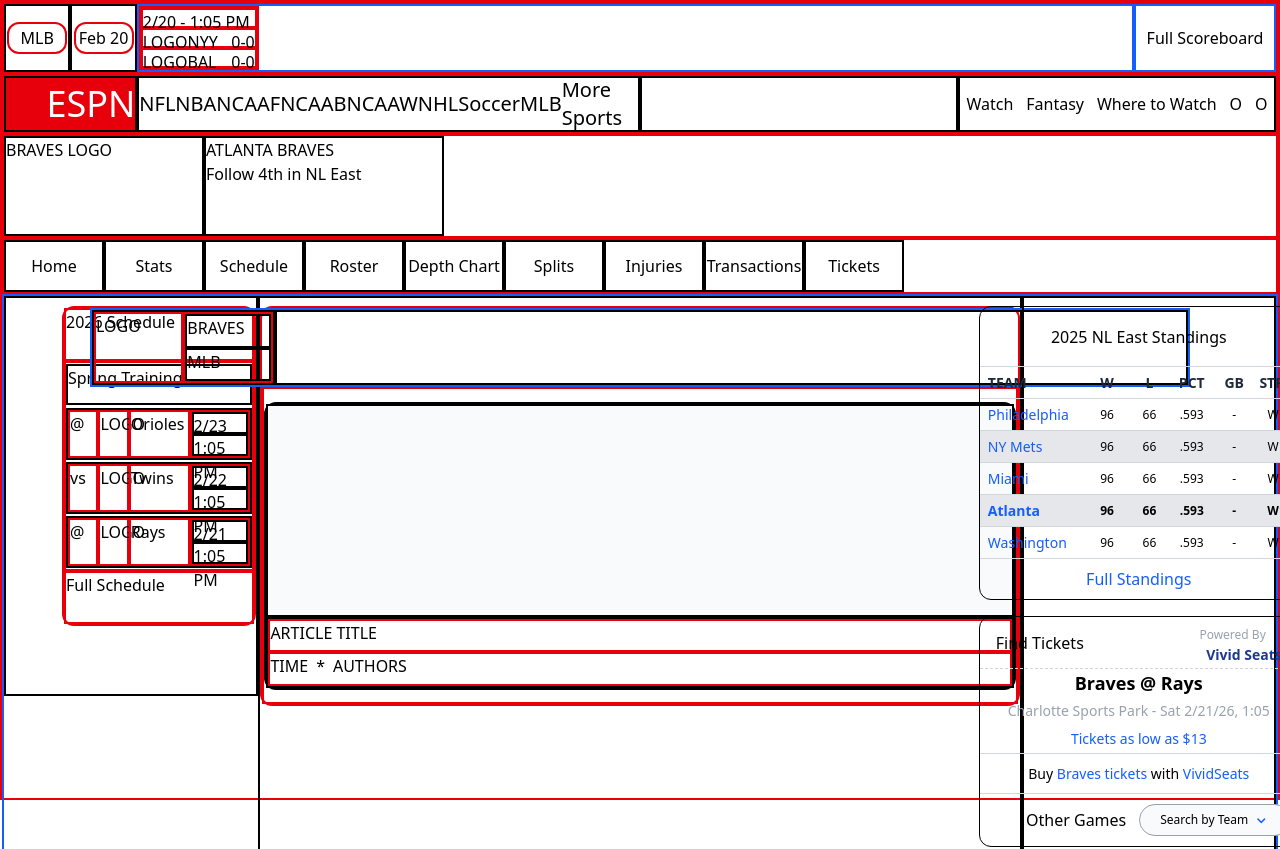
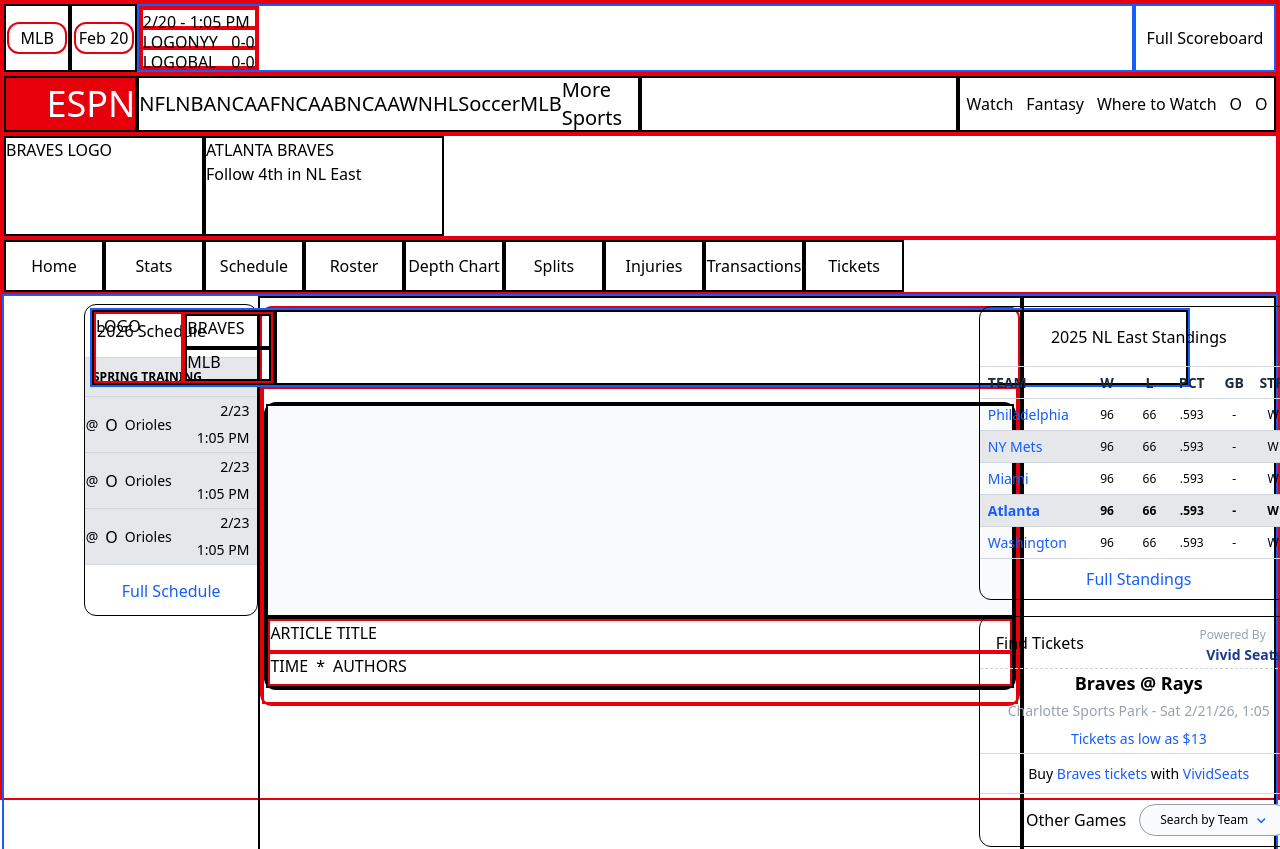
Before and after one commit to loganyeh/sports_dashboard, a React (Vite) app: page / in a window 1280 px wide. Shown: the top 849 px of the page. Built offline with nearby package versions, Linux system fonts and the light colour scheme.

Commit message:
feat: schedule block created

```diff
--- a/src/pages/TeamPage.jsx
+++ b/src/pages/TeamPage.jsx
@@ -105,40 +105,42 @@
 
 
                     {/* schedule */}
-                    <div className="border-2 border-black h-100 w-1/5 flex justify-center">
-                        <div className="border-2 border-red-600 h-80 w-70 mt-2 ml-14 rounded-xl">
-                            <div className="border-2 border-red-600 h-1/6 w-full">2026 Schedule</div>
-                            <div className="border-2 border-red-600 h-4/6 w-full flex flex-col justify-around">
-                                <div className="border-2 border-black h-1/5 w-full">Spring Training</div>
-                                <div className="border-2 border-black h-1/4 w-full flex">
-                                    <div className="border-2 border-red-600 h-full w-1/6">@</div>
-                                    <div className="border-2 border-red-600 h-full w-1/6">LOGO</div>
-                                    <div className="border-2 border-red-600 h-full w-2/6">Orioles</div>
-                                    <div className="border-2 border-red-600 h-full w-2/6">
-                                        <div className="border-2 border-black h-1/2 w-full">2/23</div>
-                                        <div className="border-2 border-black h-1/2 w-full">1:05 PM</div>
+                    <div className="h-100 w-1/5 flex justify-center">
+                        <div className="border border-black h-78 w-65 mt-2 ml-20 rounded-xl">
+                            <div className="h-13 w-full pl-3 flex justify-start items-center font-medium">2026 Schedule</div>
+                            <div className="h-auto w-full bg-gray-200">
+                                <div className="h-10 w-full pl-2 flex justify-start items-center border-y border-gray-300 font-semibold text-xs">SPRING TRAINING</div>
+                                <div className="h-14 w-full flex border-b border-gray-300">
+                                    <div className=" h-full w-1/12 flex justify-end items-center text-sm">@</div>
+                                    <div className=" h-full w-2/12 flex justify-center items-center">O</div>
+                                    <div className=" h-full w-4/12 flex justify-start items-center text-sm font-medium">Orioles</div>
+                                    <div className=" h-full w-6/12">
+                                        <div className="h-1/2 w-full pr-2 flex justify-end items-center text-sm font-medium">2/23</div>
+                                        <div className="h-1/2 w-full pr-2 flex justify-end items-center text-sm font-medium">1:05 PM</div>
                                     </div>
                                 </div>
-                                <div className="border-2 border-black h-1/4 w-full flex">
-                                    <div className="border-2 border-red-600 h-full w-1/6">vs</div>
-                                    <div className="border-2 border-red-600 h-full w-1/6">LOGO</div>
-                                    <div className="border-2 border-red-600 h-full w-2/6">Twins</div>
-                                    <div className="border-2 border-red-600 h-full w-2/6">
-                                        <div className="border-2 border-black h-1/2 w-full">2/22</div>
-                                        <div className="border-2 border-black h-1/2 w-full">1:05 PM</div>
+                                <div className="h-14 w-full flex border-b border-gray-300">
+                                    <div className=" h-full w-1/12 flex justify-end items-center text-sm">@</div>
+                                    <div className=" h-full w-2/12 flex justify-center items-center">O</div>
+                                    <div className=" h-full w-4/12 flex justify-start items-center text-sm font-medium">Orioles</div>
+                                    <div className=" h-full w-6/12">
+                                        <div className="h-1/2 w-full pr-2 flex justify-end items-center text-sm font-medium">2/23</div>
+                                        <div className="h-1/2 w-full pr-2 flex justify-end items-center text-sm font-medium">1:05 PM</div>
                                     </div>
                                 </div>
-                                <div className="border-2 border-black h-1/4 w-full flex">
-                                    <div className="border-2 border-red-600 h-full w-1/6">@</div>
-                                    <div className="border-2 border-red-600 h-full w-1/6">LOGO</div>
-                                    <div className="border-2 border-red-600 h-full w-2/6">Rays</div>
-                                    <div className="border-2 border-red-600 h-full w-2/6">
-                                        <div className="border-2 border-black h-1/2 w-full">2/21</div>
-                                        <div className="border-2 border-black h-1/2 w-full">1:05 PM</div>
+                                <div className="h-14 w-full flex border-b border-gray-300">
+                                    <div className=" h-full w-1/12 flex justify-end items-center text-sm">@</div>
+                                    <div className=" h-full w-2/12 flex justify-center items-center">O</div>
+                                    <div className=" h-full w-4/12 flex justify-start items-center text-sm font-medium">Orioles</div>
+                                    <div className=" h-full w-6/12">
+                                        <div className="h-1/2 w-full pr-2 flex justify-end items-center text-sm font-medium">2/23</div>
+                                        <div className="h-1/2 w-full pr-2 flex justify-end items-center text-sm font-medium">1:05 PM</div>
                                     </div>
                                 </div>
+
                             </div>
-                            <div className="border-2 border-red-600 h-1/6 w-full">Full Schedule</div>
+                            <div className="h-13 w-full flex justify-center items-center font-medium text-md text-blue-600"><span className="hover:text-blue-900 cursor-pointer">Full Schedule</span></div>
+
                         </div>
                     </div>
 
@@ -243,7 +245,7 @@
                                 </div>
 
                             </div>
-                            <div className="h-10 w-full flex justify-center items-center text-blue-600"><span className="hover:text-blue-900 cursor-pointer">Full Standings</span></div>
+                            <div className="h-10 w-full flex justify-center items-center text-blue-600 font-medium text-md"><span className="hover:text-blue-900 cursor-pointer">Full Standings</span></div>
                         </div>
 
                         {/* FIND TICKETS */}
@@ -299,7 +301,7 @@
                                 </div>
                             </div>
 
-                            <div className="border-t border-dashed border-gray-300 h-10 w-full flex justify-center items-center text-md text-blue-700"><span className="hover:text-blue-900 hover:underline cursor-pointer">Full Team Stats</span></div>
+                            <div className="border-t border-dashed border-gray-300 h-10 w-full flex justify-center items-center text-md text-blue-700"><span className="hover:text-blue-900 cursor-pointer">Full Team Stats</span></div>
 
                         </div>
 
```
